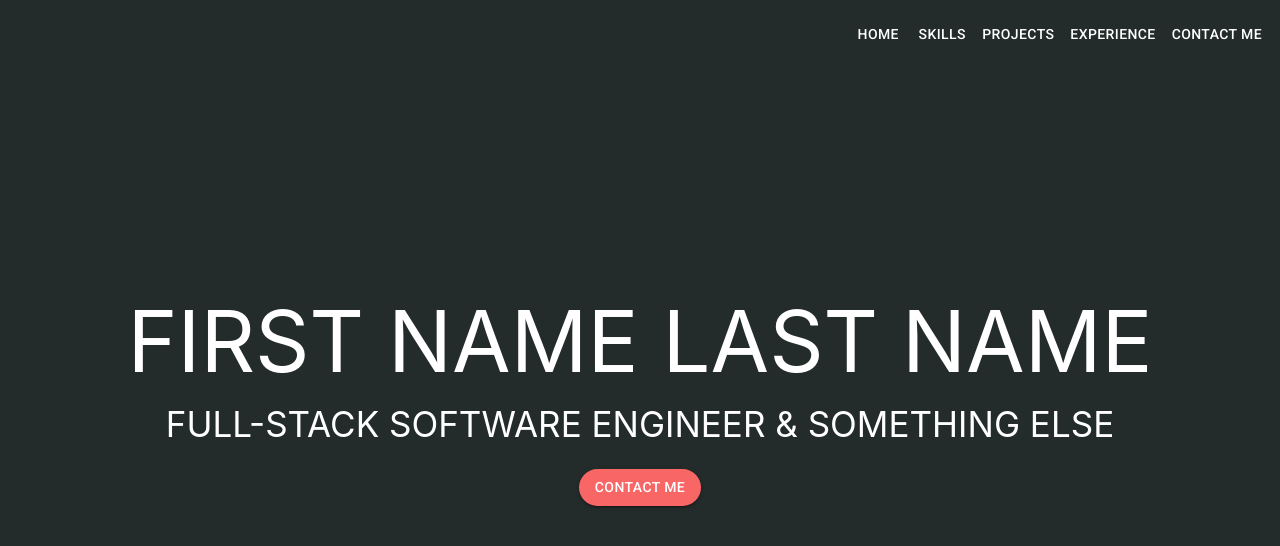
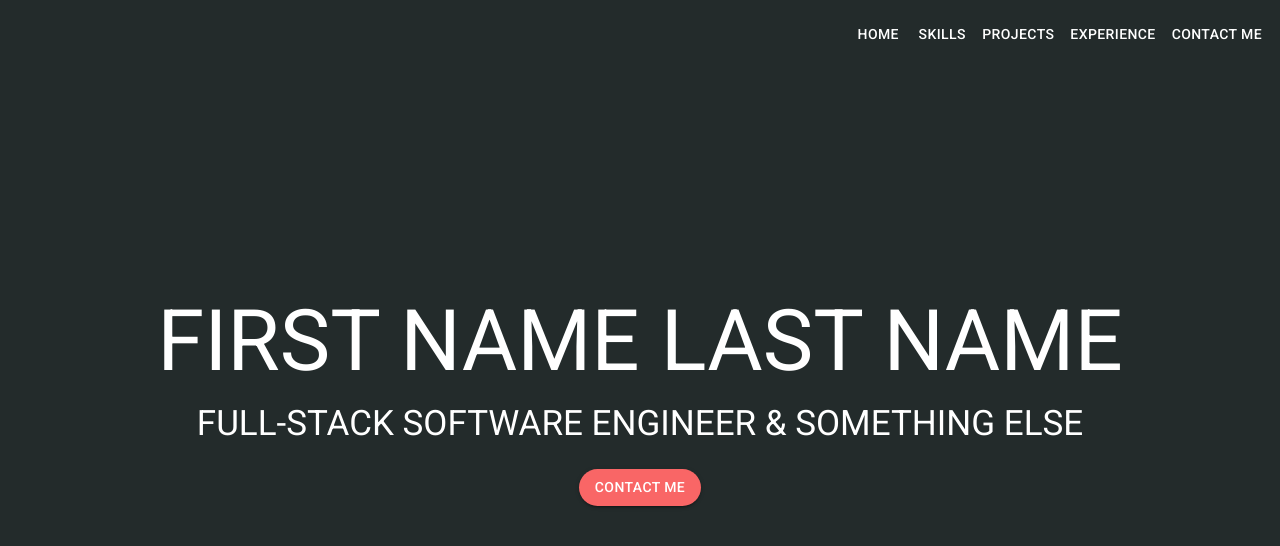
Before and after one commit to neonseal/portfolio, a React (Create React App) app: page / in a window 1280 px wide. Shown: the top 546 px of the page. Built offline with nearby package versions, Linux system fonts and the light colour scheme.

Commit message:
fix: Remove unnecessary font-families from index.css

```diff
--- a/src/index.css
+++ b/src/index.css
@@ -1,7 +1,6 @@
 body {
     margin: 0;
-    font-family: -apple-system, BlinkMacSystemFont, 'Segoe UI', 'Roboto', 'Oxygen', 'Ubuntu', 'Cantarell', 'Fira Sans',
-        'Droid Sans', 'Helvetica Neue', sans-serif;
+    font-family: 'Roboto';
     -webkit-font-smoothing: antialiased;
     -moz-osx-font-smoothing: grayscale;
 }
```
